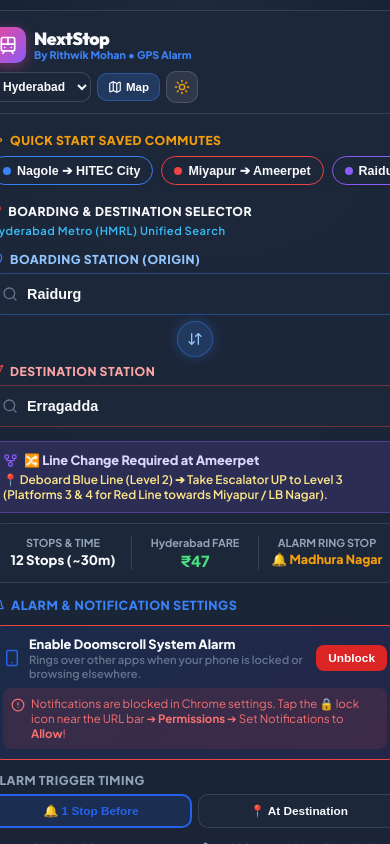
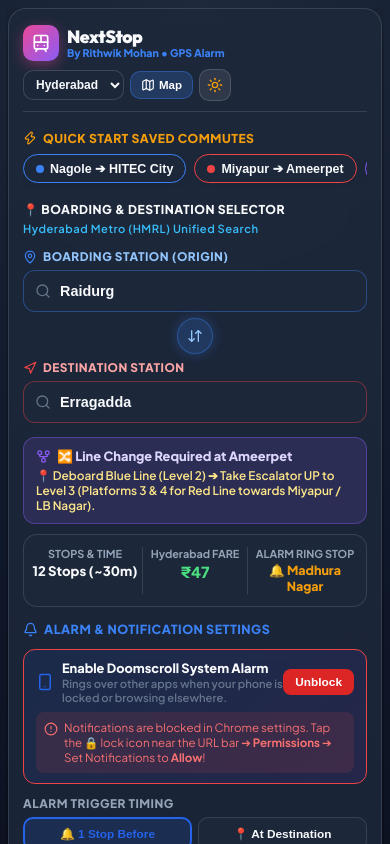
Before and after one commit to RithwikMohan/NextStop, a React (Vite) app: page / in a window 390 px wide. Shown: the top 844 px of the page. Built offline with nearby package versions, Linux system fonts and the light colour scheme.

Commit message:
Fixed mobile flex centering overflow bug that pushed left text off-screen on 360px phones

```diff
--- a/src/index.css
+++ b/src/index.css
@@ -44,14 +44,14 @@
 }
 
 *, *::before, *::after {
-  box-sizing: border-box;
+  box-sizing: border-box !important;
   margin: 0;
   padding: 0;
 }
 
 html, body {
-  width: 100%;
-  max-width: 100vw;
+  width: 100% !important;
+  max-width: 100vw !important;
   overflow-x: hidden !important;
   touch-action: manipulation;
 }
@@ -62,21 +62,29 @@
   color: var(--text-primary);
   min-height: 100vh;
   transition: background 0.3s ease, color 0.3s ease;
-  padding: 14px 12px;
-  display: flex;
-  justify-content: center;
-  align-items: flex-start;
+  padding: 8px 6px;
+  margin: 0 auto;
 }
 
 .app-container {
-  width: 100%;
-  max-width: 440px;
+  width: 100% !important;
+  max-width: 100% !important;
+  margin: 0 auto !important;
   display: flex;
   flex-direction: column;
-  gap: 12px;
-  overflow-x: hidden;
-  box-sizing: border-box;
+  gap: 10px;
+  overflow-x: hidden !important;
+  box-sizing: border-box !important;
   padding: 0 2px;
+}
+
+@media (min-width: 480px) {
+  body {
+    padding: 16px 12px;
+  }
+  .app-container {
+    max-width: 440px !important;
+  }
 }
 
 /* Glassmorphism Cards */
@@ -85,14 +93,14 @@
   backdrop-filter: blur(16px);
   -webkit-backdrop-filter: blur(16px);
   border: 1px solid var(--border-glass);
-  border-radius: 18px;
-  padding: 14px 14px;
+  border-radius: 16px;
+  padding: 12px 10px;
   box-shadow: var(--card-shadow);
   transition: transform 0.2s ease, box-shadow 0.2s ease;
-  width: 100%;
-  max-width: 100%;
-  box-sizing: border-box;
-  overflow-x: hidden;
+  width: 100% !important;
+  max-width: 100% !important;
+  box-sizing: border-box !important;
+  overflow-x: hidden !important;
 }
 
 body.light-mode .glass-card {
@@ -103,12 +111,13 @@
 
 /* Buttons */
 .btn-primary {
-  width: 100%;
+  width: 100% !important;
+  max-width: 100% !important;
   padding: 14px;
   border-radius: 14px;
   border: none;
   font-family: var(--font-heading);
-  font-size: 0.92rem;
+  font-size: 0.88rem;
   font-weight: 800;
   color: #FFFFFF;
   background: linear-gradient(135deg, #2563EB 0%, #1D4ED8 100%);
@@ -120,7 +129,7 @@
   gap: 8px;
   transition: all 0.2s ease;
   letter-spacing: 0.3px;
-  box-sizing: border-box;
+  box-sizing: border-box !important;
 }
 
 .btn-primary:active {
@@ -147,12 +156,13 @@
   display: flex;
   flex-direction: column;
   gap: 6px;
-  width: 100%;
-  box-sizing: border-box;
+  width: 100% !important;
+  max-width: 100% !important;
+  box-sizing: border-box !important;
 }
 
 .form-label {
-  font-size: 0.76rem;
+  font-size: 0.74rem;
   font-weight: 800;
   text-transform: uppercase;
   letter-spacing: 0.5px;
@@ -198,17 +208,3 @@
   0% { background: rgba(15, 23, 42, 0.94); }
   100% { background: rgba(153, 27, 27, 0.95); }
 }
-
-/* Responsive Mobile Layout Adjustments */
-@media (max-width: 440px) {
-  body {
-    padding: 10px 8px;
-  }
-  .app-container {
-    padding: 0;
-  }
-  .glass-card {
-    padding: 14px 12px;
-    border-radius: 16px;
-  }
-}
```
